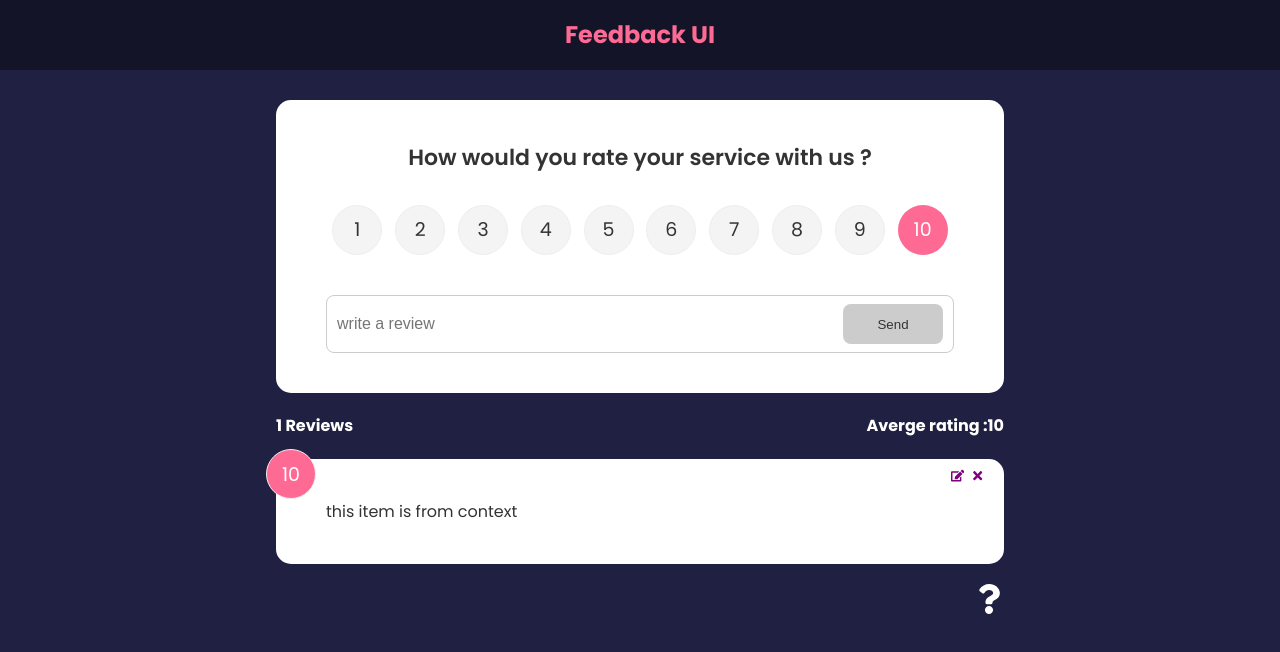
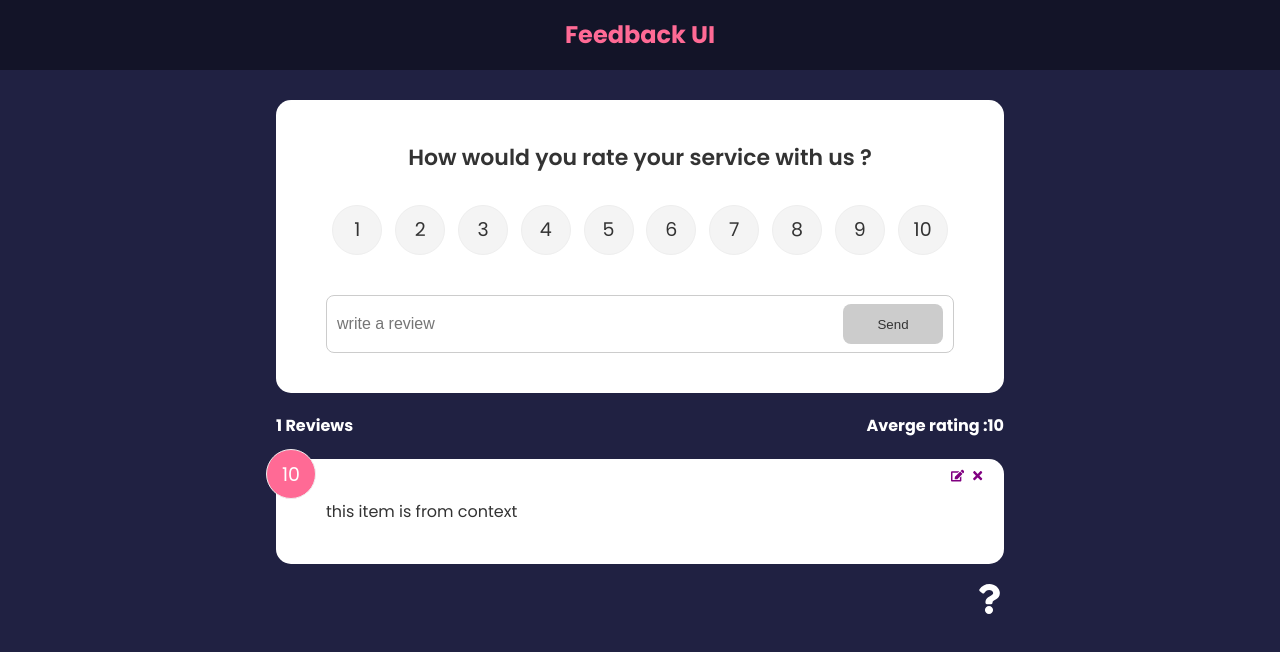
Before and after one commit to Debangshu767/feedback-app, a React (Create React App) app: page / in a window 1280 px wide. Shown: the top 652 px of the page. Built offline with nearby package versions, Linux system fonts and the light colour scheme.

Commit message:
update functionality complete

```diff
--- a/src/Context/FeedbackContext.js
+++ b/src/Context/FeedbackContext.js
@@ -34,6 +34,15 @@
 
     }
 
+    const updateFeedback = (id,updItem) =>{
+
+        setFeedback(feedback.map((item => item.id === id ?{
+            ...item,...updItem} : item))
+
+            )
+
+    }
+
     const addFeedback = (newFeedback) =>{
         newFeedback.id = uuidv4()
         //console.log(newFeedback)
@@ -42,9 +51,11 @@
 
     return <FeedbackContext.Provider value = {{
             feedback,
+            feedbackEdit,
             deleteFeedback,
             addFeedback,
-            editFeedback
+            editFeedback,
+            updateFeedback
 
     }}>
         {children}
--- a/src/components/FeedbackForm.jsx
+++ b/src/components/FeedbackForm.jsx
@@ -1,5 +1,4 @@
-import { useContext } from 'react'
-import { useState } from 'react'
+import { useState,useContext,useEffect } from 'react'
 import Card from './shared/Card'
 import Button from './shared/Button'
 import RatingSelect from './RatingSelect'
@@ -12,7 +11,14 @@
     const [btnDisabled,setBtnDisabled] = useState(true)
     const [message,setMessage] = useState('')
 
-    const {addFeedback} = useContext(FeedbackContext)
+    const {addFeedback,feedbackEdit,updateFeedback} = useContext(FeedbackContext)
+
+    useEffect(()=>{
+        if(feedbackEdit.edit ===true)
+        setBtnDisabled(false)
+        setText(feedbackEdit.item.text)
+        setRating(feedbackEdit.item.rating)
+    }, [feedbackEdit])
 
     const handleTextChange = (e) =>{
         if(text === ''){
@@ -37,7 +43,14 @@
                 text,
                 rating
             }
-            addFeedback(newFeedback)
+            if(feedbackEdit.edit === true)
+            {
+                updateFeedback(feedbackEdit.item.id,newFeedback)
+            }else{
+                addFeedback(newFeedback)
+
+            }
+
 
         }
     }
--- a/src/components/RatingSelect.jsx
+++ b/src/components/RatingSelect.jsx
@@ -1,8 +1,18 @@
-import { useState } from "react"
+import { useState,useContext,useEffect } from "react"
+import FeedbackContext from '../Context/FeedbackContext'
 
 function RatingSelect({select}) {
 
     const [selected,setSelected] = useState(10)
+
+    const {feedbackEdit} = useContext(FeedbackContext)
+
+    useEffect(()=>{
+        setSelected(feedbackEdit.item.rating)
+
+    },[feedbackEdit])
+
+
 
     const handleChange = (e) =>{
         setSelected (+e.currentTarget.value)
```
